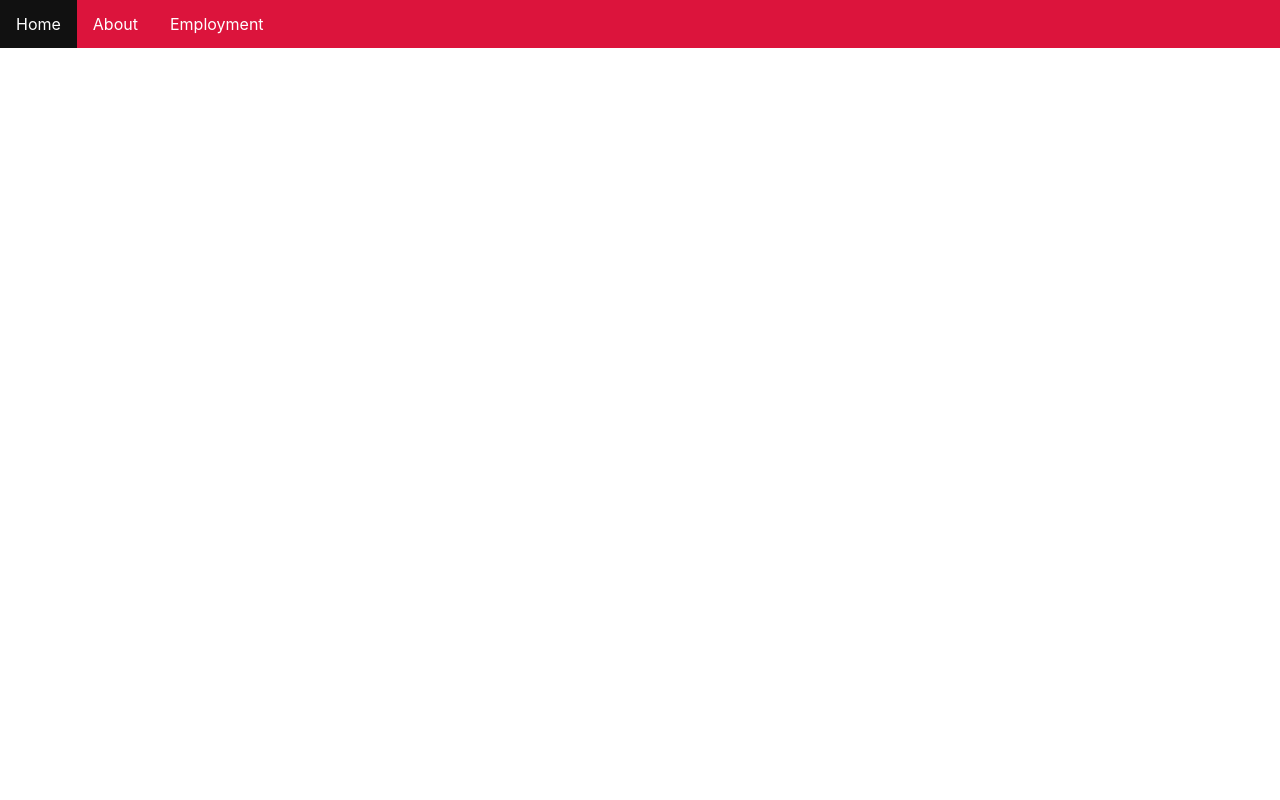
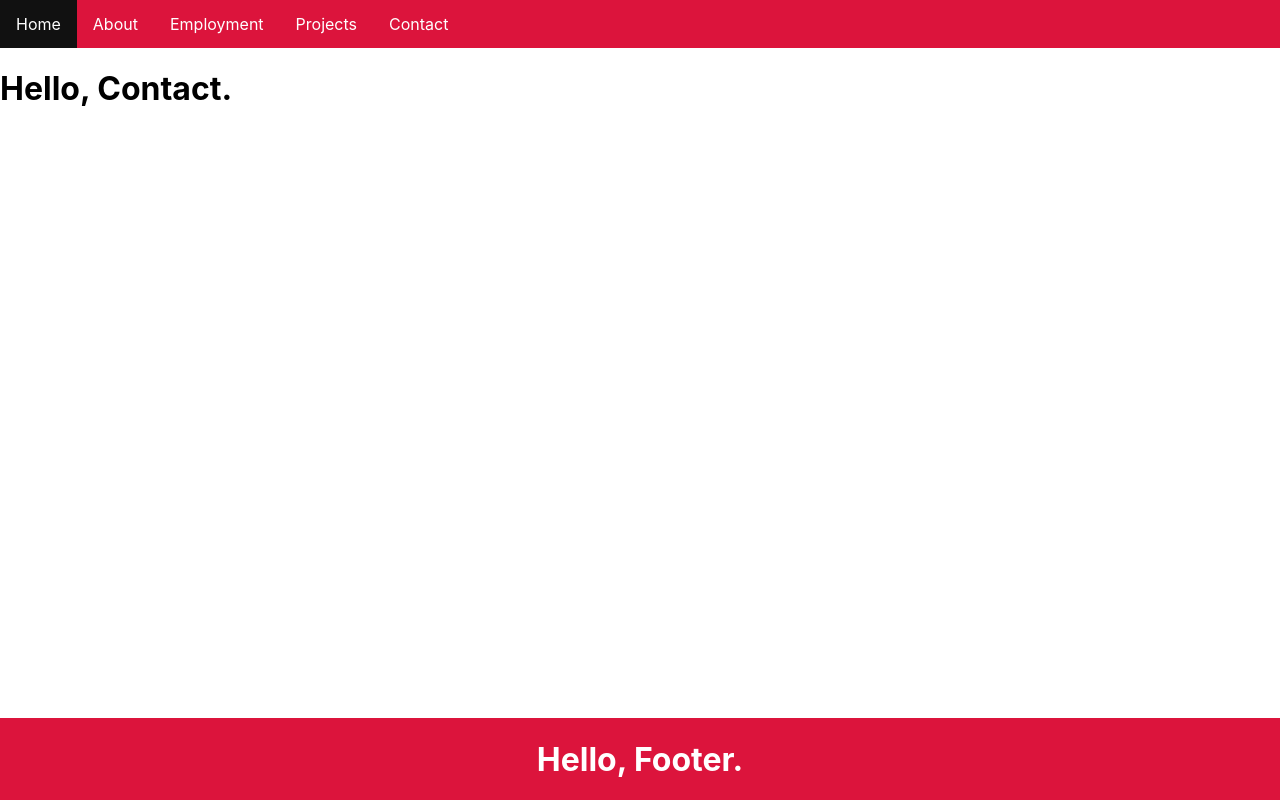
Before and after one commit to JRC404/react-digital-portfolio-demo, a React (Create React App) app: page /contact in a window 1280 px wide. Built offline with nearby package versions, Linux system fonts and the light colour scheme.

Commit message:
App css added for footer. Footer, Contact and Projects component added. Footer added to App.js. Others added to Navbar.js

```diff
--- a/src/App.css
+++ b/src/App.css
@@ -26,3 +26,13 @@ li a {
 li a:hover {
   background-color: #111;
 }
+
+.footer {
+  position: fixed;
+  left: 0;
+  bottom: 0;
+  width: 100%;
+  background-color: crimson;
+  color: white;
+  text-align: center;
+}
--- a/src/App.js
+++ b/src/App.js
@@ -1,11 +1,14 @@
 import React from 'react';
 import Navbar from './Components/Navbar';
+import Footer from './Components/Footer';
+
 import './App.css';
 
 function App() {
   return (
     <div className="App">
       <Navbar />
+      <Footer />
     </div>
   );
 }
--- /dev/null
+++ b/src/Components/Contact.js
@@ -0,0 +1,11 @@
+import React from 'react';
+
+const Contact = () => {
+    return (
+        <div>
+            <h1>Hello, Contact.</h1>
+        </div>
+    )
+}
+
+export default Contact;
--- /dev/null
+++ b/src/Components/Footer.js
@@ -0,0 +1,11 @@
+import React from 'react';
+
+const Footer = () => {
+    return (
+        <div className="footer">
+            <h1>Hello, Footer.</h1>
+        </div>
+    )
+}
+
+export default Footer;
--- a/src/Components/Navbar.js
+++ b/src/Components/Navbar.js
@@ -4,6 +4,8 @@ import { BrowserRouter as Router, Switch, Link, Route } from 'react-router-dom';
 import Home from './Home';
 import About from './About';
 import Employment from './Employment';
+import Projects from './Projects';
+import Contact from './Contact';
 
 
 const Navbar = () => {
@@ -20,6 +22,12 @@ const Navbar = () => {
                     <li>
                         <Link to='/employment'>Employment</Link>
                     </li>
+                    <li>
+                        <Link to='/projects'>Projects</Link>
+                    </li>
+                    <li>
+                        <Link to='/contact'>Contact</Link>
+                    </li>
                 </ul>
 
                 <Switch>
@@ -32,6 +40,12 @@ const Navbar = () => {
                     <Route path='/employment'>
                         <Employment />
                     </Route>
+                    <Route path='/projects'>
+                        <Projects />
+                    </Route>
+                    <Route path='/contact'>
+                        <Contact />
+                    </Route>
                 </Switch>
             </div>
         </Router>
--- /dev/null
+++ b/src/Components/Projects.js
@@ -0,0 +1,11 @@
+import React from 'react';
+
+const Projects = () => {
+    return (
+        <div>
+            <h1>Hello, Projects.</h1>
+        </div>
+    )
+}
+
+export default Projects;
```
